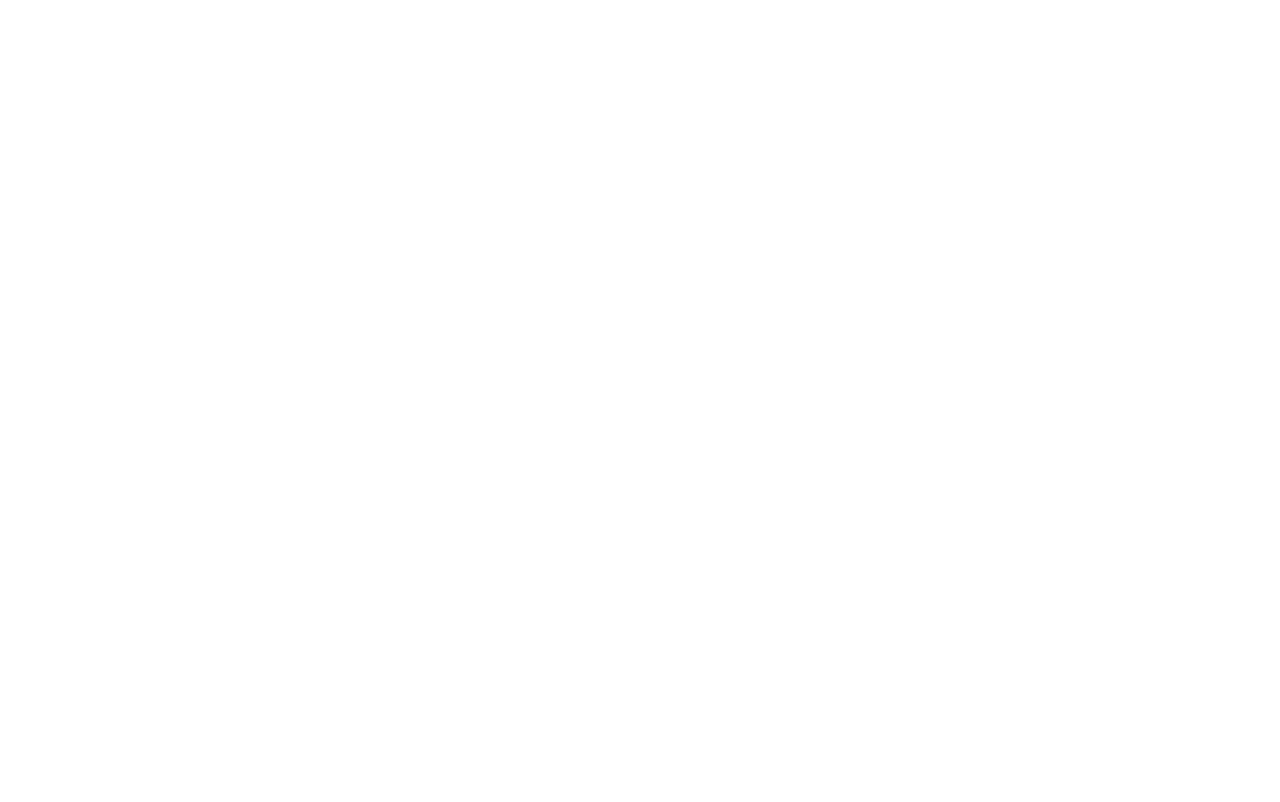
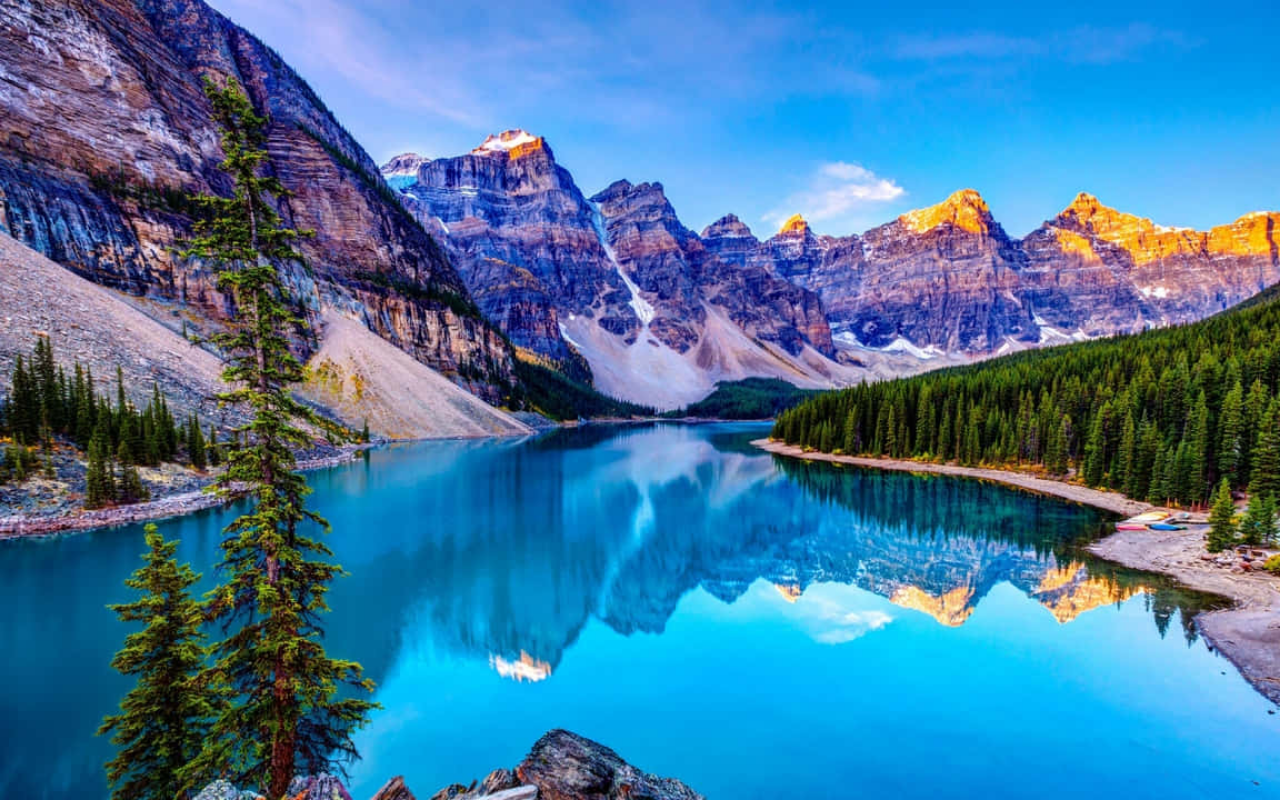
Before and after one commit to CostaCodes/Background-Image-Scroll, a plain HTML site: page index.html in a window 1280 px wide. Shown: the top 802 px of the page. Drawn offline with Linux system fonts and the light colour scheme; the site is published under a folder, as on GitHub Pages, so addresses that start at the root find nothing.

Commit message:
made some changes

```diff
--- a/style.css
+++ b/style.css
@@ -5,7 +5,7 @@ body {
 .bg-img {
     width: 100%;
     height: 100vh;
-    background: url(/nature\ 1.jpg);
+    background: url(./nature\ 1.jpg);
     background-size: cover;
     background-attachment: fixed;
 }
```
